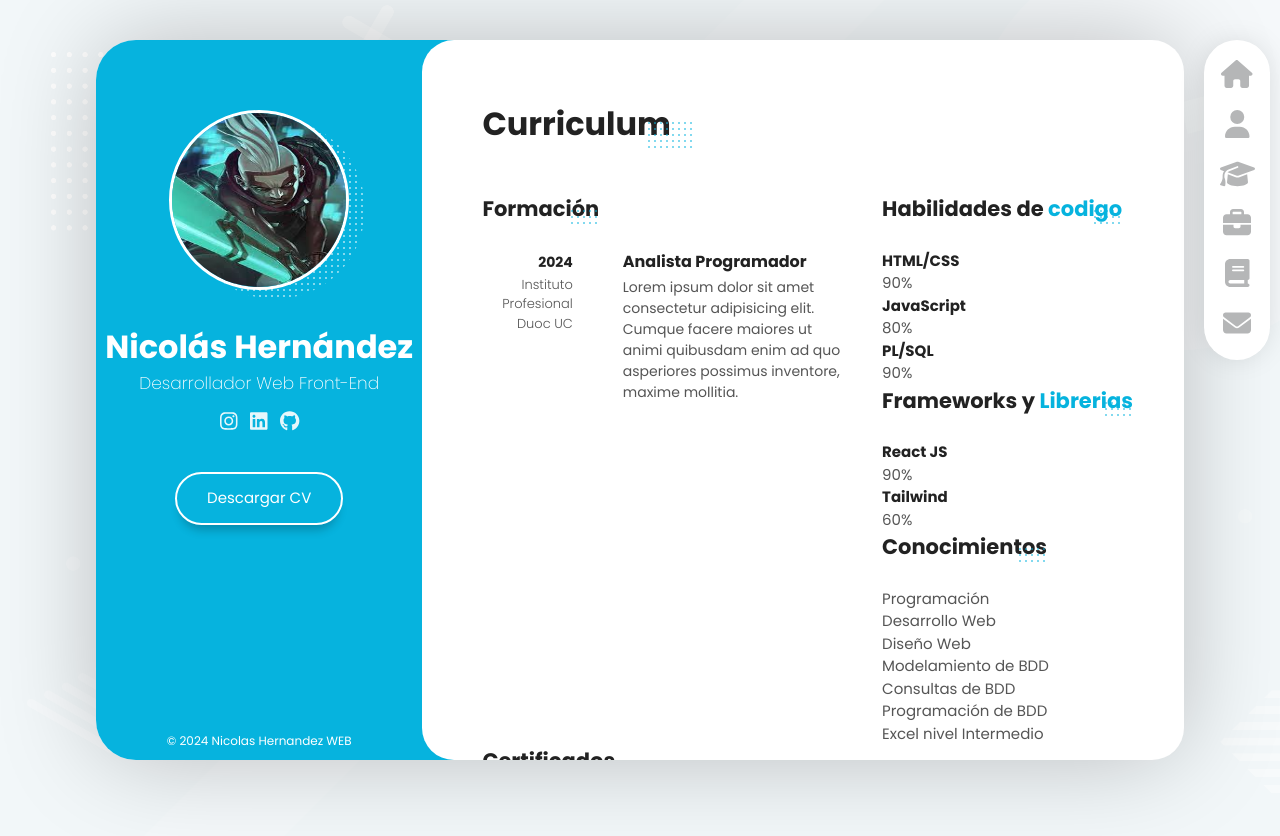
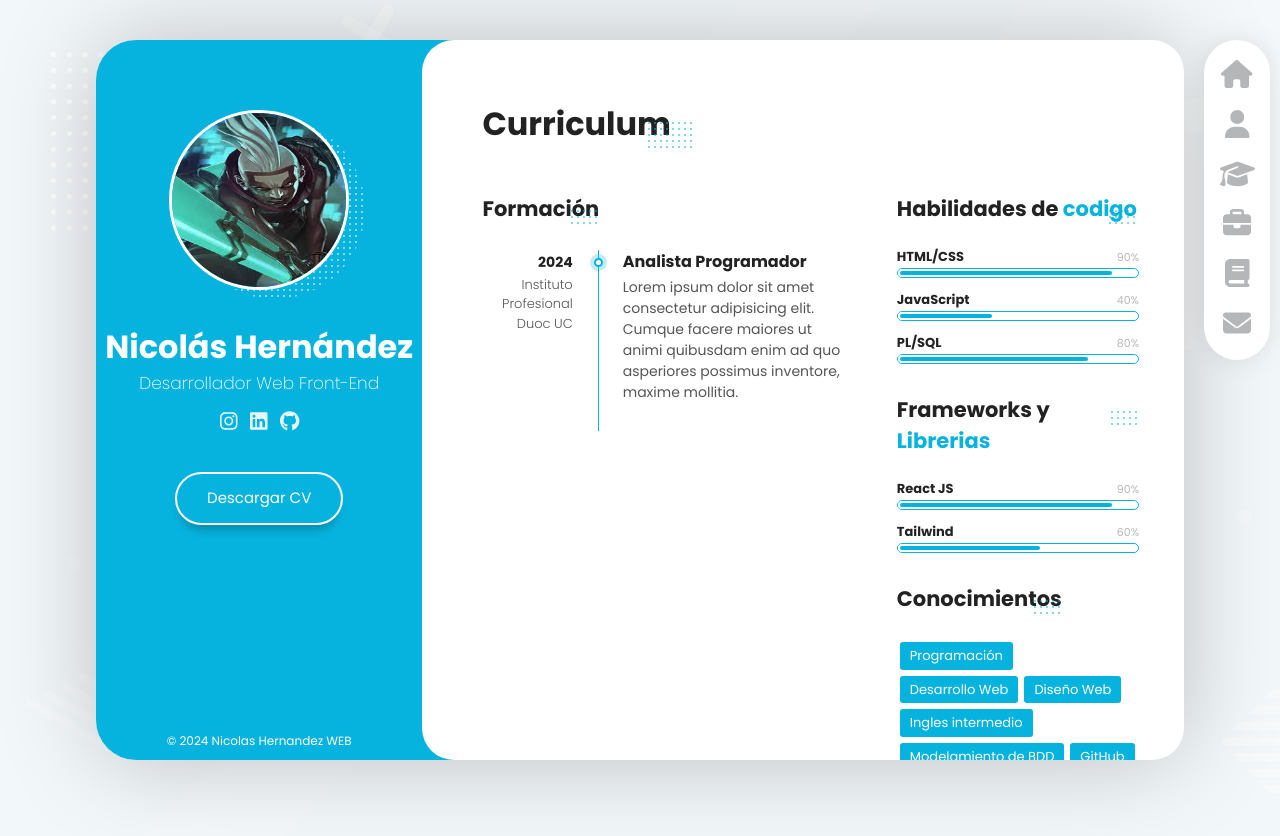
Before and after one commit to NSHN1999/MiPortafolio, a React (Vite) app: page /portafolio/estudios in a window 1280 px wide. Shown: the top 836 px of the page. Built offline with nearby package versions, Linux system fonts and the light colour scheme; grey boxes are pictures that could not be loaded.

Commit message:
EstudiosPage terminada

```diff
--- a/src/GlobalStyle.css
+++ b/src/GlobalStyle.css
@@ -11,6 +11,7 @@
     /*SCROLL BAR Colors*/
     --color-scrollbar: #D3D3D3;
     --color-background-scrollbar: #EEE;
+    --color-background-certificate: #F5F5F5;
 }
 
 /*ESTILOS GENERALES*/
--- a/src/portafolio/helpers/handleArchivosPdf.js
+++ b/src/portafolio/helpers/handleArchivosPdf.js
@@ -13,7 +13,7 @@ export const handleArchivoPdf = ( ubicacion ) => {
         //Se inserta un objeto al arreglo de los Archivos
         estadoArchivos.push(
             {
-                id: ubicacion,
+                id: indiceArchivo,
                 archivoPdfAbierto: false,
                 archivoPdfVentana: window
             }
@@ -22,7 +22,7 @@ export const handleArchivoPdf = ( ubicacion ) => {
 
     //Se almacena el archivo a una variable
     let archivo = estadoArchivos[indiceArchivo];
-
+    console.log(archivo)
     //Se valida si la ventana esta cerrada
     if(archivo.archivoPdfVentana.closed !== false) archivo.archivoPdfAbierto = false;
 
--- a/src/portafolio/pages/EstudiosPage.jsx
+++ b/src/portafolio/pages/EstudiosPage.jsx
@@ -52,23 +52,23 @@ export const EstudiosPage = () => {
                             <span className={`${clases.skills__number}`}>90%</span>
                         </article>
                         <div className={`${clases.skills__progressbar}`}>
-                            <div className={`${clases.skills__porcentaje}`}></div>
+                            <div className={`${clases.skills__porcentaje} ${clases.skills__porcentajeP1}`}></div>
                         </div>
 
                         <article className={`${clases.skills__title}`}>
                             <h4 className={`${clases.skills__text}`}>JavaScript</h4>
-                            <span className={`${clases.skills__number}`}>80%</span>
+                            <span className={`${clases.skills__number}`}>40%</span>
                         </article>
                         <div className={`${clases.skills__progressbar}`}>
-                            <div className={`${clases.skills__porcentaje}`}></div>
+                            <div className={`${clases.skills__porcentaje} ${clases.skills__porcentajeP2}`}></div>
                         </div>
 
                         <article className={`${clases.skills__title}`}>
                             <h4 className={`${clases.skills__text}`}>PL/SQL</h4>
-                            <span className={`${clases.skills__number}`}>90%</span>
+                            <span className={`${clases.skills__number}`}>80%</span>
                         </article>
                         <div className={`${clases.skills__progressbar}`}>
-                            <div className={`${clases.skills__porcentaje}`}></div>
+                            <div className={`${clases.skills__porcentaje} ${clases.skills__porcentajeP3}`}></div>
                         </div>
                     </div>
 
@@ -83,7 +83,7 @@ export const EstudiosPage = () => {
                             <span className={`${clases.skills__number}`}>90%</span>
                         </article>
                         <div className={`${clases.skills__progressbar}`}>
-                            <div className={`${clases.skills__porcentaje}`}></div>
+                            <div className={`${clases.skills__porcentaje} ${clases.skills__porcentajeP4}`}></div>
                         </div>
 
                         <article className={`${clases.skills__title}`}>
@@ -91,7 +91,7 @@ export const EstudiosPage = () => {
                             <span className={`${clases.skills__number}`}>60%</span>
                         </article>
                         <div className={`${clases.skills__progressbar}`}>
-                            <div className={`${clases.skills__porcentaje}`}></div>
+                            <div className={`${clases.skills__porcentaje} ${clases.skills__porcentajeP5}`}></div>
                         </div>
                     </div>
 
@@ -100,26 +100,16 @@ export const EstudiosPage = () => {
                     </header>
 
                     <div className={`${clases.resumen__knowledges}`}>
-                        <ul className={`${clases.knowleges__list}`}>
+                        <ul className={`${clases.knowledges__list}`}>
                             <li className={`${clases.knowledges__option}`}>Programación</li>
-                        </ul>
-                        <ul className={`${clases.knowleges__list}`}>
                             <li className={`${clases.knowledges__option}`}>Desarrollo Web</li>
-                        </ul>
-                        <ul className={`${clases.knowleges__list}`}>
                             <li className={`${clases.knowledges__option}`}>Diseño Web</li>
-                        </ul>
-                        <ul className={`${clases.knowleges__list}`}>
+                            <li className={`${clases.knowledges__option}`}>Ingles intermedio</li>
                             <li className={`${clases.knowledges__option}`}>Modelamiento de BDD</li>
-                        </ul>
-                        <ul className={`${clases.knowleges__list}`}>
+                            <li className={`${clases.knowledges__option}`}>GitHub</li>
                             <li className={`${clases.knowledges__option}`}>Consultas de BDD</li>
-                        </ul>
-                        <ul className={`${clases.knowleges__list}`}>
                             <li className={`${clases.knowledges__option}`}>Programación de BDD</li>
-                        </ul>
-                        <ul className={`${clases.knowleges__list}`}>
-                            <li className={`${clases.knowledges__option}`}>Excel nivel Intermedio</li>
+                            <li className={`${clases.knowledges__option}`}>Excel</li>
                         </ul>
                     </div>
                 </section>
@@ -132,9 +122,13 @@ export const EstudiosPage = () => {
                 </header>
 
                 <section className={`${clases.certificates__container}`}>
-                    <article className={`${clases.certificates__certificate}`}>
+
+                    <article
+                        className={`${clases.certificates__certificate}`}
+                        onClick={() => handleArchivoPdf("/assets/pdfs/CertificadoModuloDuocUC.pdf")}
+                    >
                         <div className={`${clases.certificate__logo}`}>
-                            <button onClick={() => handleArchivoPdf("/assets/pdfs/CertificadoModuloDuocUC.pdf")}><img src="#" className={`${clases.certificate__img}`}/></button>
+                            <img src="/assets/img/LogoDuocUc.jpg" className={`${clases.certificate__img}`}/>
                         </div>
                         <div className={`${clases.certificate__content}`}>
                             <h4 className={`${clases.certificate__title}`}>Modulo DuocUC</h4>
@@ -143,9 +137,12 @@ export const EstudiosPage = () => {
                         </div>
                     </article>
 
-                    <article className={`${clases.certificates__certificate}`}>
+                    <article
+                        className={`${clases.certificates__certificate}`}
+                        onClick={() => handleArchivoPdf("/assets/pdfs/CertificadoPracticaProfesional.pdf")}
+                    >
                         <div className={`${clases.certificate__logo}`}>
-                            <button onClick={() => handleArchivoPdf("/assets/pdfs/CertificadoPracticaProfesional.pdf")}><img src="#" className={`${clases.certificate__img}`}/></button>
+                            <img src="/assets/img/LogoDuocUc.jpg" className={`${clases.certificate__img}`}/>
                         </div>
                         <div className={`${clases.certificate__content}`}>
                             <h4 className={`${clases.certificate__title}`}>Practica Profesional DuocUC</h4>
@@ -154,12 +151,15 @@ export const EstudiosPage = () => {
                         </div>
                     </article>
 
-                    <article className={`${clases.certificates__certificate}`}>
+                    <article
+                        className={`${clases.certificates__certificate}`}
+                        onClick={() => handleArchivoPdf("/assets/pdfs/CertificadoUdemy.pdf")}
+                    >
                         <div className={`${clases.certificate__logo}`}>
-                            <button onClick={() => handleArchivoPdf("/assets/pdfs/CertificadoUdemy.pdf")}><img src="#" className={`${clases.certificate__img}`}/></button>
+                            <img src="/assets/img/LogoUdemy.png" className={`${clases.certificate__img}`}/>
                         </div>
                         <div className={`${clases.certificate__content}`}>
-                            <h4 className={`${clases.certificate__title}`}>Aprende JavaScript ES9, HTML, CSS3 y NodeJS</h4>
+                            <h4 className={`${clases.certificate__title}`}>Aprende JavaScript, HTML, CSS3 y NodeJS</h4>
                             <span className={`${clases.certificate__id}`}>Udemy</span>
                             <span className={`${clases.certificate__fecha}`}>1 Febrero 2023</span>
                         </div>
--- a/src/portafolio/styles/EstudiosPage.module.css
+++ b/src/portafolio/styles/EstudiosPage.module.css
@@ -142,10 +142,6 @@
     color: var(--color-company);
 }
 
-.timeline__divide{
-
-}
-
 .timeline__description{
     width: 70%;
     padding-left: 2.5rem;
@@ -162,7 +158,189 @@
     margin-bottom: 1rem;
 }
 
+.timeline__divide{
+    position: absolute;
+    left: 30%;
+    top: 0;
+    bottom: -18px;
+    width: 0.1rem;
+    background-color: var(--color-secondary);
+}
+
+.timeline__divide::before{
+    position: absolute;
+    margin-top: 0.4rem;
+    margin-left: -0.8rem;
+    content: "";
+    width: 1.7rem;
+    height: 1.7rem;
+    background-color: var(--color-secondary);
+    border-radius: 10rem;
+    opacity: 0.25;
+}
+
+.timeline__divide::after{
+    position: absolute;
+    content: "";
+    margin-top: 0.8rem;
+    margin-left: -0.4rem;
+    width: 0.9rem;
+    height: 0.9rem;
+    background-color: var(--color-principal);
+    border-radius: 10rem;
+    border: 2px solid var(--color-secondary);
+    opacity: 1;
+}
+
 /*ESTILOS DERECHA*/
 .resumen__right{
     flex-basis: 41%;
+    padding: 0 1.5rem;
 }
+
+.resumen__skills{
+    width: 100%;
+    margin-bottom: 3rem;
+}
+
+.skills__title{
+    display: flex;
+    justify-content: space-between;
+}
+
+.skills__text{
+    font-size: 1.3rem;
+    line-height: 1.4rem;
+    margin-bottom: 0.4rem;
+}
+
+.skills__number{
+    font-size: 1.1rem;
+    line-height: 1.4rem;
+    margin-bottom: 0.4rem;
+    color: var(--color-subtitle);
+}
+
+.skills__progressbar{
+    height: 1rem;
+    border: 1px solid var(--color-secondary);
+    border-radius: 1rem;
+    background-color: var(--color-principal);
+    margin-bottom: 1.5rem;
+}
+
+.skills__porcentaje{
+    height: 0.8rem;
+    background-color: var(--color-secondary);
+    border: 2px solid var(--color-principal);
+    border-radius: 1rem;
+}
+
+.skills__porcentajeP1{
+    width: 90%;
+}
+
+.skills__porcentajeP2{
+    width: 40%;
+}
+
+.skills__porcentajeP3{
+    width: 80%;
+}
+
+.skills__porcentajeP4{
+    width: 90%;
+}
+
+.skills__porcentajeP5{
+    width: 60%;
+}
+
+.knowledges__list{
+    display: flex;
+    flex-direction: row;
+    flex-wrap: wrap;
+}
+
+.knowledges__option{
+    padding: 0.4rem 1rem;
+    margin: 0.3rem;
+    background-color: var(--color-secondary);
+    border-radius: 0.3rem;
+    color: var(--color-principal);
+    font-size: 1.3rem;
+    transition: 100ms;
+    cursor: default;
+}
+
+.knowledges__option:hover{
+    transform: scale(1.01);
+    box-shadow: 0 2px 3px rgba(0, 0, 0, 0.7);
+}
+
+/*RESUMEN CERTIFICADOS*/
+
+.certificates__container{
+    display: flex;
+    flex-direction: row;
+    flex-wrap: wrap;
+    gap: 3rem;
+}
+
+.certificates__certificate{
+    height: 15rem;
+    flex-basis: calc(50% - 1.5rem);
+    border-radius: 0.8rem;
+    overflow: hidden;
+
+    box-shadow: 0px 5px 5px rgba(0, 0, 0, 0.6);
+    display: flex;
+    flex-direction: row;
+    transition: ease-in 50ms;
+}
+
+.certificates__certificate:hover{
+    cursor: pointer;
+    transform: scale(0.95);
+    background-color: #CECACA;
+    box-shadow: 0px 0px 0px rgba(0, 0, 0, 0.6);
+}
+
+.certificates__certificate:active{
+    background-color: var(--color-principal);
+}
+
+.certificate__logo{
+    flex-basis: 30%;
+    background-color: var(--color-background-certificate);
+    display: flex;
+    justify-content: center;
+    align-items: center;
+}
+
+.certificate__img{
+    width: 15rem;
+    height: 100%;
+}
+
+.certificate__content{
+    padding: 1.5rem 2rem;
+}
+
+.certificate__title{
+    font-size: 1.5;
+    margin-bottom: 0.5rem;
+}
+
+.certificate__id{
+    display: block;
+    margin-bottom: 0.3rem;
+    font-size: 1.3rem;
+    color: var(--color-subtitle);
+}
+
+.certificate__Fecha{
+    font-size: 1rem;
+    color: var(--color-subtitle);
+    opacity: 0.8;
+}
```
Also changed, not shown: assets/img/LogoDuocUc.jpg (added), assets/img/LogoUdemy.png (added).
